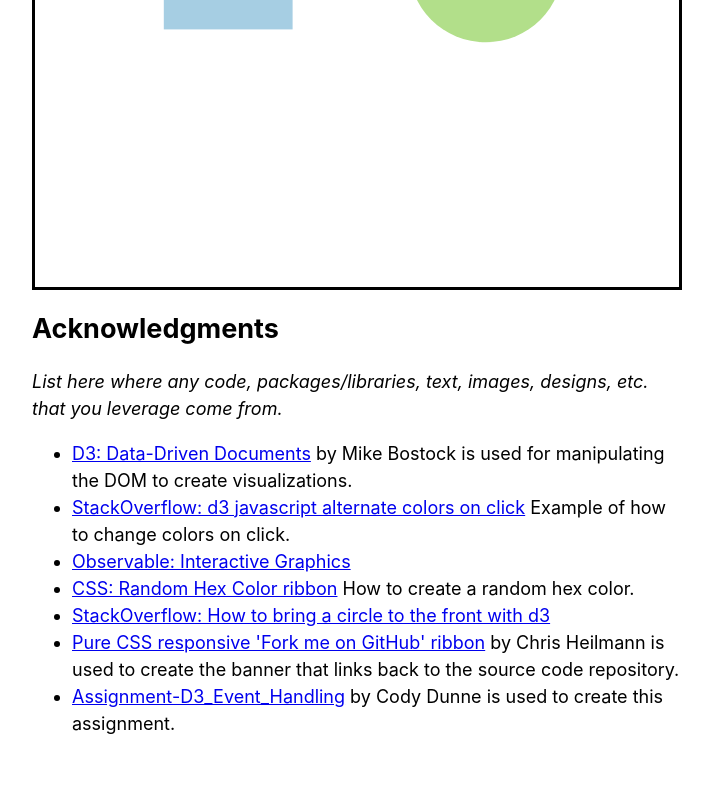
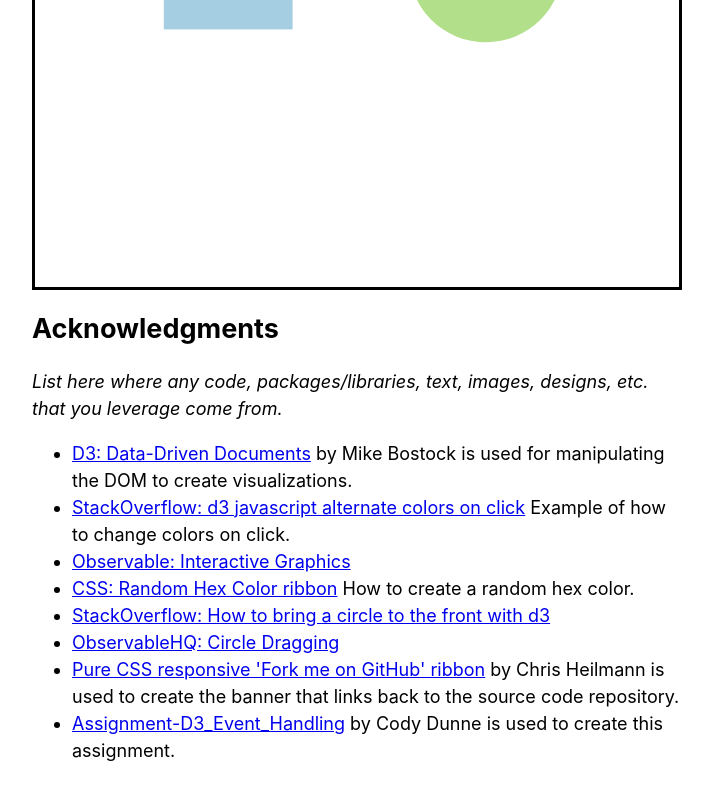
Before and after one commit to DS4200-Fall21-Sec02/hw-05-d3-event-handling-hw-05-de-event-handling-mek, a plain HTML site: page index.html in a window 1280 px wide. Shown: the part 467-1267 px from the top of the page, without its empty margins (283-996 px from the left). Before the commit the page ends 1244 px from the top, so only its background shows below. Drawn offline with Linux system fonts and the light colour scheme.

Commit message:
Update index.html

```diff
--- a/index.html
+++ b/index.html
@@ -66,6 +66,10 @@
         StackOverflow: How to bring a circle to the front with d3</a>
               </li>
 
+<li><a href='https://observablehq.com/@d3/circle-dragging-i'>
+        ObservableHQ: Circle Dragging</a>
+              </li>
+
 <li><a href='https://codepo8.github.io/css-fork-on-github-ribbon/#'>
         Pure CSS responsive 'Fork me on GitHub' ribbon</a>
         by Chris Heilmann is used to create the banner that links back to the source code repository.
```
